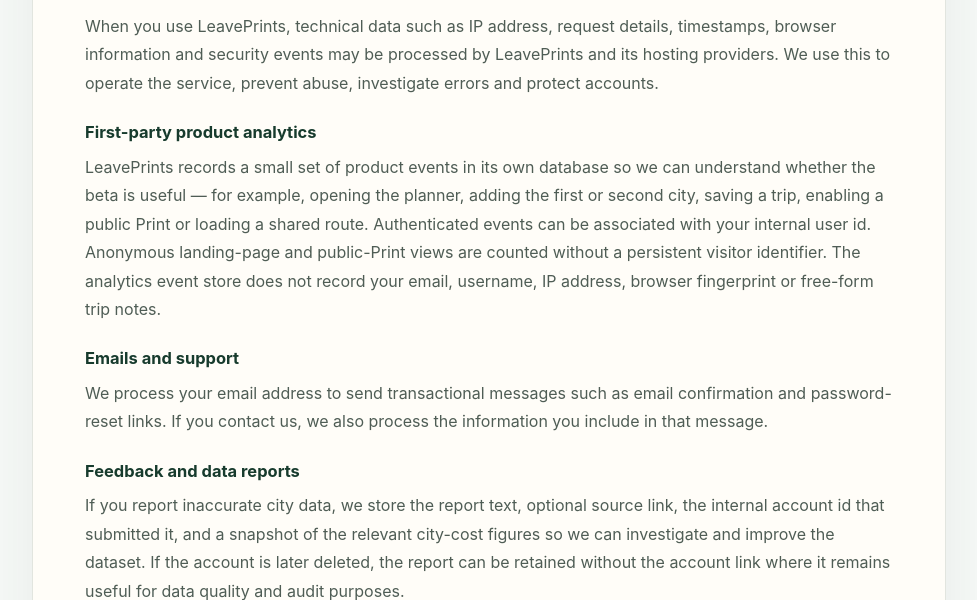
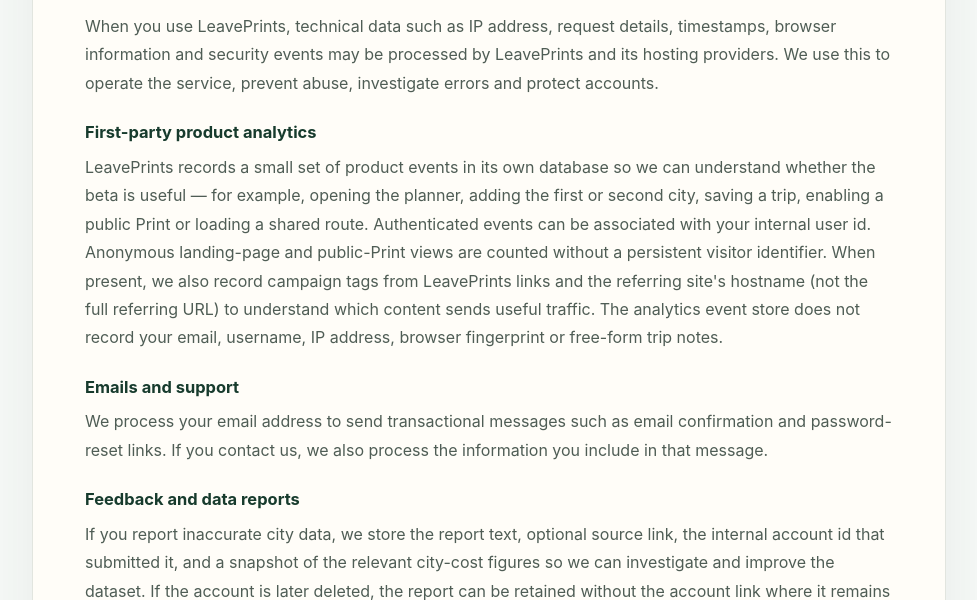
Before and after one commit to joshdean97/roamwise, a Flask app: page /privacy in a window 1280 px wide. Shown: the part 1383-1983 px from the top of the page, without its empty margins (276-1253 px from the left). Run offline with Flask 3, Linux system fonts and the light colour scheme; some libraries are stand-ins or nearby versions.

Commit message:
Document analytics data handling

```diff
--- a/core/templates/legal/privacy.html
+++ b/core/templates/legal/privacy.html
@@ -89,7 +89,9 @@
                     the first or second city, saving a trip, enabling a public Print or loading a
                     shared route. Authenticated events can be associated with your internal user id.
                     Anonymous landing-page and public-Print views are counted without a persistent
-                    visitor identifier. The analytics event store does not record your email,
+                    visitor identifier. When present, we also record campaign tags from LeavePrints
+                    links and the referring site's hostname (not the full referring URL) to understand
+                    which content sends useful traffic. The analytics event store does not record your email,
                     username, IP address, browser fingerprint or free-form trip notes.
                 </p>
 
```
